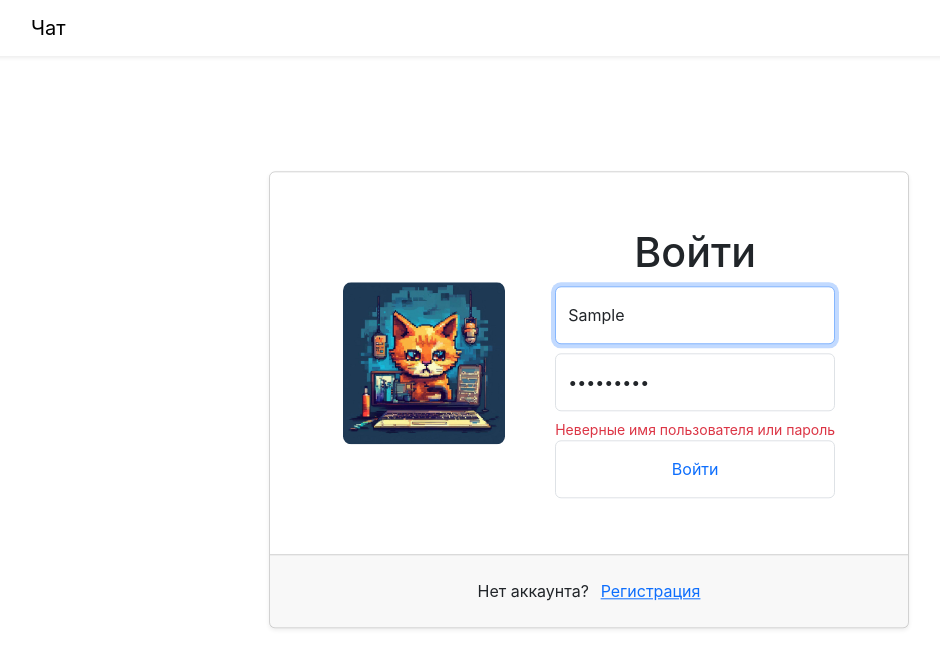
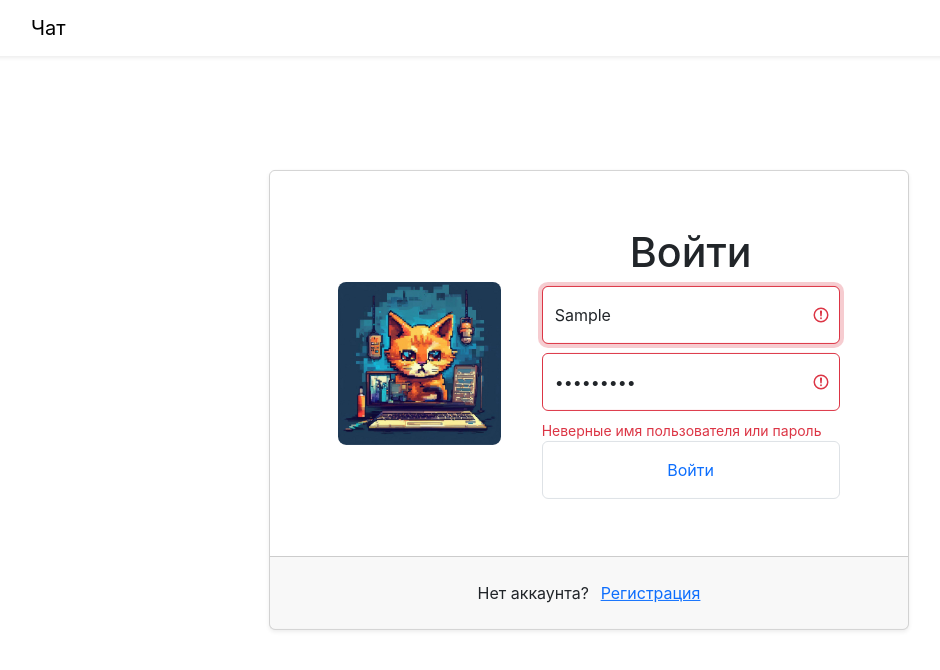
Before and after one commit to xyzelena/Chat, a React (Create React App) app in the folder frontend/: page /login in a window 1280 px wide. Both pictures are taken after typing "Sample", "Sample123" into the empty fields and a click on the button "Войти". Shown: the top 670 px of the page, without its empty margins (51-991 px from the left). Built offline with nearby package versions, Linux system fonts and the light colour scheme; no server answers.

Commit message:
add features to LoginForma

```diff
--- a/frontend/src/containers/LoginForma/LoginForma.jsx
+++ b/frontend/src/containers/LoginForma/LoginForma.jsx
@@ -1,21 +1,30 @@
 import { useEffect, useRef, useState } from 'react';
 import { useLocation, useNavigate } from 'react-router-dom';
+import { useSelector, useDispatch } from 'react-redux';
 import { useTranslation } from 'react-i18next';
 import { Form } from 'react-bootstrap';
+
 import { useFormik } from 'formik';
 
 import axios from 'axios';
 
+import { setCredentials } from '../../slices/authSlice.js';
 import useAuth from '../../hooks/useAuth.jsx';
-
 import apiRoutes from '../../utils/apiRoutes.js';
 
 const LoginForma = () => {
+  // Вытаскиваем данные из хранилища
+  // {username: null, token: null
+  // const authState = useSelector((state) => state.auth);
+
+  // Возвращает метод store.dispatch() текущего хранилища
+  const dispatch = useDispatch();
+
   const location = useLocation();
 
   const navigate = useNavigate();
 
-  const auth = useAuth();
+  const authHandle = useAuth();
   // {loggedIn: false, logIn: ƒ, logOut: ƒ}
 
   const { t } = useTranslation();
@@ -33,11 +42,20 @@ const LoginForma = () => {
   useEffect(() => {
     if (validAuth === false) {
       refUsername.current.focus();
+      refUsername.current.classList.add('is-invalid');
+      refPassword.current.classList.add('is-invalid');
       refFeedback.current.style.display = 'block';
     }
 
     if (validAuth === true) {
+      refUsername.current.classList.remove('is-invalid');
+      refPassword.current.classList.remove('is-invalid');
+
+      refUsername.current.classList.add('is-valid');
+      refPassword.current.classList.add('is-valid');
+
       refFeedback.current.style.display = 'none';
+
       navigate('/');
     }
   }, [validAuth]);
@@ -54,10 +72,15 @@ const LoginForma = () => {
           password,
         })
         .then((response) => {
+          //response.data {token:"eyJh...",username:"admin"}
+          dispatch(setCredentials(response.data));
+
           const data = JSON.stringify(response.data);
+
           localStorage.setItem('userId', data);
 
-          auth.logIn();
+          authHandle.logIn();
+
           setValidAuth(true);
         })
         .catch(() => {
@@ -98,7 +121,7 @@ const LoginForma = () => {
         />
 
         <div className="invalid-feedback" ref={refFeedback}>
-          Неверные имя пользователя или пароль
+          {t('loginForma.error')}
         </div>
       </div>
 
--- a/frontend/src/locales/ru.js
+++ b/frontend/src/locales/ru.js
@@ -24,7 +24,7 @@ export default {
       login: 'Ваш ник',
       password: 'Пароль',
       btnSubmit: 'Войти',
+      error: 'Неверные имя пользователя или пароль',
     },
-
   },
 };
--- /dev/null
+++ b/frontend/src/slices/authSlice.js
@@ -0,0 +1,30 @@
+import { createSlice, current } from '@reduxjs/toolkit';
+
+// Начальное значение
+const initialState = {
+  username: null,
+  token: null,
+};
+
+const authSlice = createSlice({
+  name: 'auth',
+  initialState,
+  reducers: {
+    setCredentials: (state, action) => {
+      const { username, token } = action.payload;
+      // state.username = action.payload.username;
+      // state.token = action.payload.token;
+
+      //console.log(current(state));
+
+      return { ...state, username, token };
+    },
+  },
+});
+
+// Слайс генерирует действия, которые экспортируются отдельно
+// Действия генерируются автоматически из имен ключей редьюсеров
+export const { setCredentials } = authSlice.actions;
+
+// По умолчанию экспортируется редьюсер, сгенерированный слайсом
+export default authSlice.reducer;
--- /dev/null
+++ b/frontend/src/slices/index.js
@@ -0,0 +1,8 @@
+import { configureStore } from '@reduxjs/toolkit';
+import authReducer from './authSlice.js';
+
+export default configureStore({
+  reducer: {
+    auth: authReducer,
+  },
+});
```
Also changed, not shown: frontend/src/init.jsx (+8 -1 lines), frontend/src/api/authApi.js (added).
